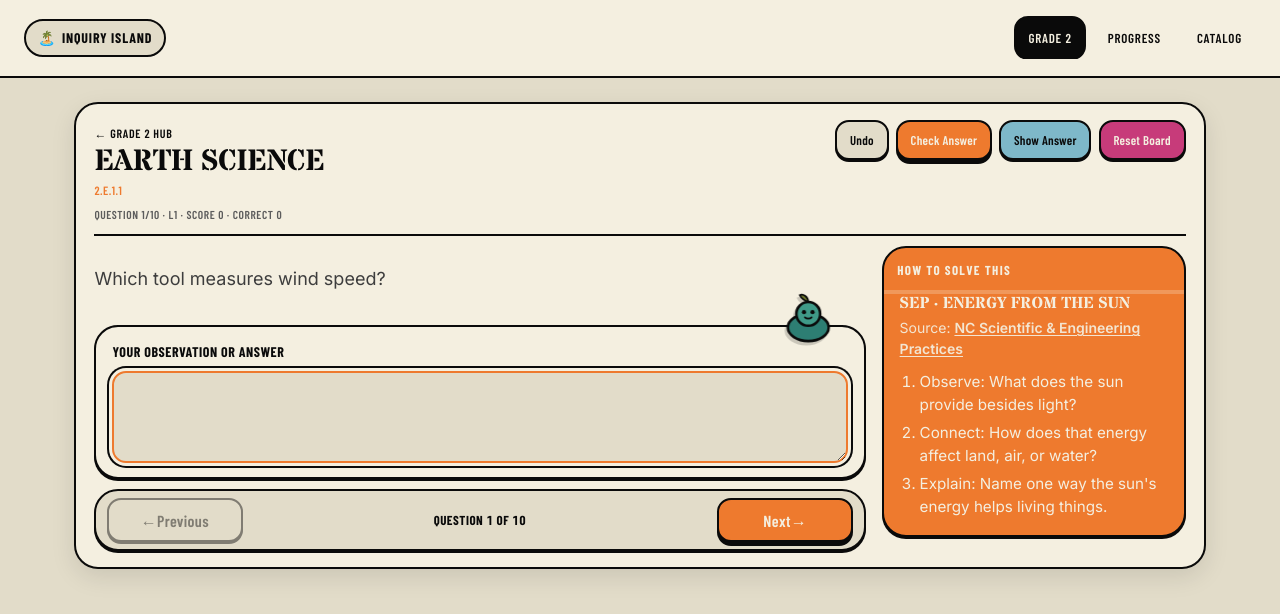
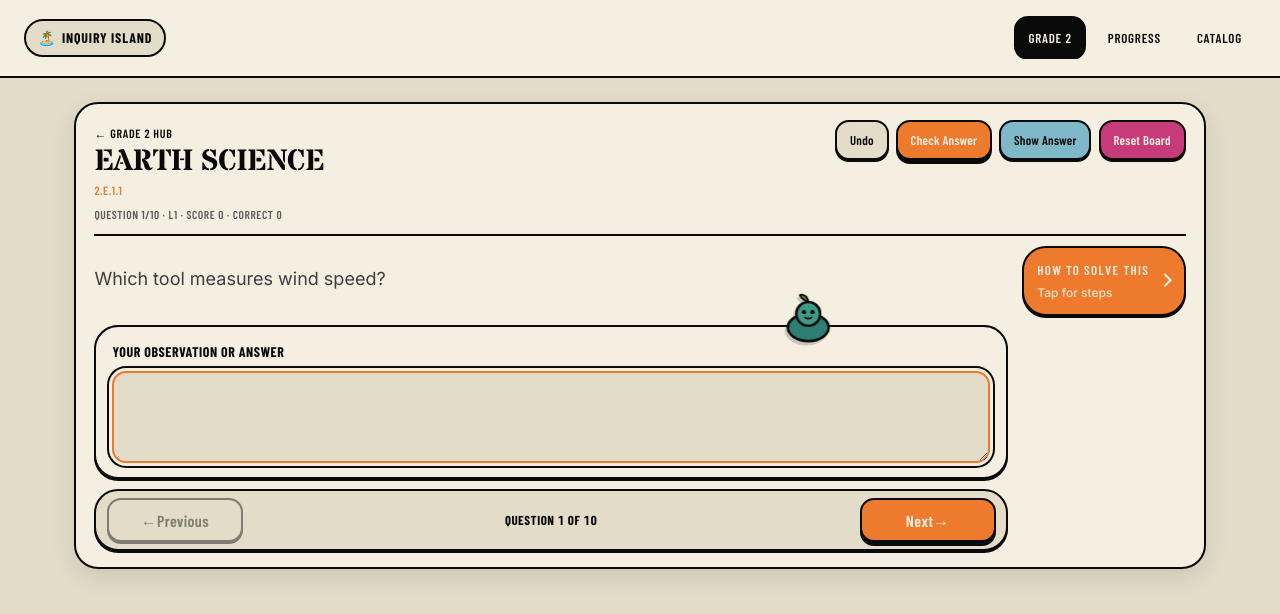
Before and after one commit to asub927/fun-lab-kids, a React (Vite) app: page /lab/2.E.1.1 in a window 1280 px wide. Shown: the top 614 px of the page. Built offline with nearby package versions, Linux system fonts and the light colour scheme; a web font is replaced by a local one.

Commit message:
Make the strategy rail collapsible with a chevron toggle.
Default the right-side help panel to collapsed so the question workspace stays wide, and expand it on tap with a clear chevron and hint text.

Co-authored-by: Anantha Subramanya <asub927@gmail.com>

```diff
--- a/src/components/StrategyPanel.tsx
+++ b/src/components/StrategyPanel.tsx
@@ -89,10 +89,14 @@ export function StrategyPanel({
 
   if (layout === "rail") {
     return (
-      <aside className="strategy-panel strategy-panel--rail" aria-label={`Strategy: ${title}`}>
-        <header className="strategy-rail-header">
-          <p className="strategy-rail-kicker">How to solve this</p>
-        </header>
+      <details className="strategy-panel strategy-panel--rail" aria-label={`Strategy: ${title}`}>
+        <summary className="strategy-rail-summary">
+          <span className="strategy-rail-summary-copy">
+            <span className="strategy-summary-text">How to solve this</span>
+            <span className="strategy-rail-hint">Tap for steps</span>
+          </span>
+          <span className="strategy-summary-chevron" aria-hidden="true" />
+        </summary>
         <div className="strategy-panel-body strategy-panel-body--rail">
           <StrategyPanelBody
             title={title}
@@ -104,7 +108,7 @@ export function StrategyPanel({
             videoProvider={videoProvider}
           />
         </div>
-      </aside>
+      </details>
     );
   }
 
--- a/src/index.css
+++ b/src/index.css
@@ -483,9 +483,13 @@ main:focus {
 
 .lab-body--with-strategy {
   display: grid;
+  grid-template-columns: minmax(0, 1fr) auto;
+  gap: 0.85rem;
+  align-items: start;
+}
+
+.lab-body--with-strategy:has(.strategy-panel--rail[open]) {
   grid-template-columns: minmax(0, 1fr) minmax(15rem, 19rem);
-  gap: 1rem;
-  align-items: start;
 }
 
 .lab-main {
@@ -501,13 +505,16 @@ main:focus {
 }
 
 @media (max-width: 860px) {
-  .lab-body--with-strategy {
+  .lab-body--with-strategy,
+  .lab-body--with-strategy:has(.strategy-panel--rail[open]) {
     grid-template-columns: 1fr;
   }
 
-  .strategy-panel--rail {
+  .strategy-panel--rail,
+  .strategy-panel--rail[open] {
     position: static;
     max-height: none;
+    width: 100%;
   }
 }
 
@@ -631,6 +638,17 @@ main:focus {
 }
 
 .strategy-panel--rail {
+  align-self: start;
+  width: min(19rem, 100%);
+}
+
+.strategy-panel--rail:not([open]) {
+  position: static;
+  max-height: none;
+  overflow: visible;
+}
+
+.strategy-panel--rail[open] {
   position: sticky;
   top: 5.5rem;
   max-height: calc(100vh - 6.5rem);
@@ -638,18 +656,52 @@ main:focus {
   overscroll-behavior: contain;
 }
 
-.strategy-rail-header {
-  padding: 0.75rem 0.85rem 0.55rem;
+.strategy-rail-summary {
+  display: flex;
+  align-items: center;
+  justify-content: space-between;
+  gap: 0.65rem;
+  padding: 0.75rem 0.85rem;
+  cursor: pointer;
+  list-style: none;
+  user-select: none;
+}
+
+.strategy-rail-summary::-webkit-details-marker {
+  display: none;
+}
+
+.strategy-rail-summary:focus-visible {
+  outline: 3px solid var(--color-paper);
+  outline-offset: -3px;
+}
+
+.strategy-rail-summary-copy {
+  display: flex;
+  flex-direction: column;
+  gap: 0.15rem;
+  min-width: 0;
+}
+
+.strategy-rail-hint {
+  font-family: var(--font-body);
+  font-size: 0.75rem;
+  font-weight: 500;
+  text-transform: none;
+  letter-spacing: 0;
+  opacity: 0.88;
+}
+
+.strategy-panel--rail[open] .strategy-rail-hint {
+  display: none;
+}
+
+.strategy-panel--rail[open] .strategy-rail-summary {
   border-bottom: 2px solid color-mix(in srgb, currentColor 25%, transparent);
 }
 
-.strategy-rail-kicker {
-  margin: 0;
-  font-family: var(--font-chrome);
-  font-size: 0.8125rem;
-  font-weight: 700;
-  text-transform: uppercase;
-  letter-spacing: 0.1em;
+.strategy-panel--rail:not([open]) .strategy-rail-summary:hover {
+  filter: brightness(1.05);
 }
 
 .strategy-panel-body--rail {
@@ -700,7 +752,8 @@ main:focus {
   margin-top: -0.15rem;
 }
 
-.strategy-panel[open] .strategy-summary-chevron {
+.strategy-panel[open] .strategy-summary-chevron,
+.strategy-panel--rail[open] .strategy-summary-chevron {
   transform: rotate(45deg);
   margin-top: 0.15rem;
 }
```
